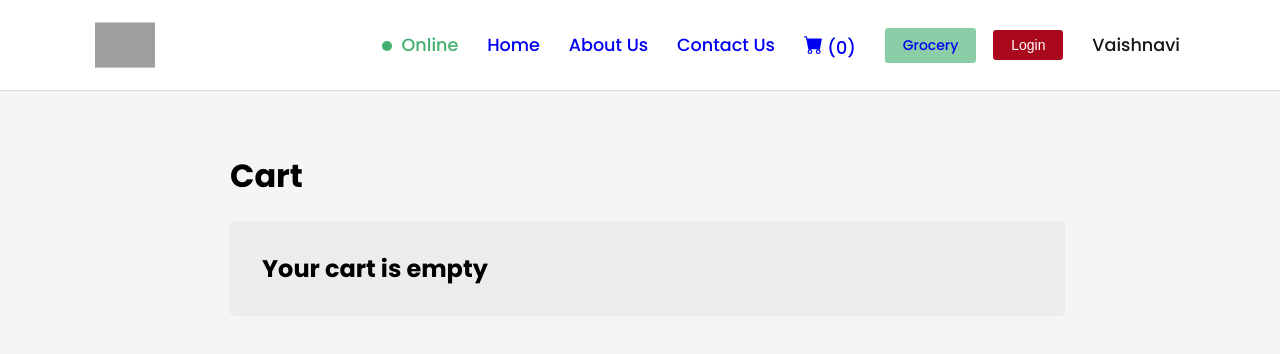
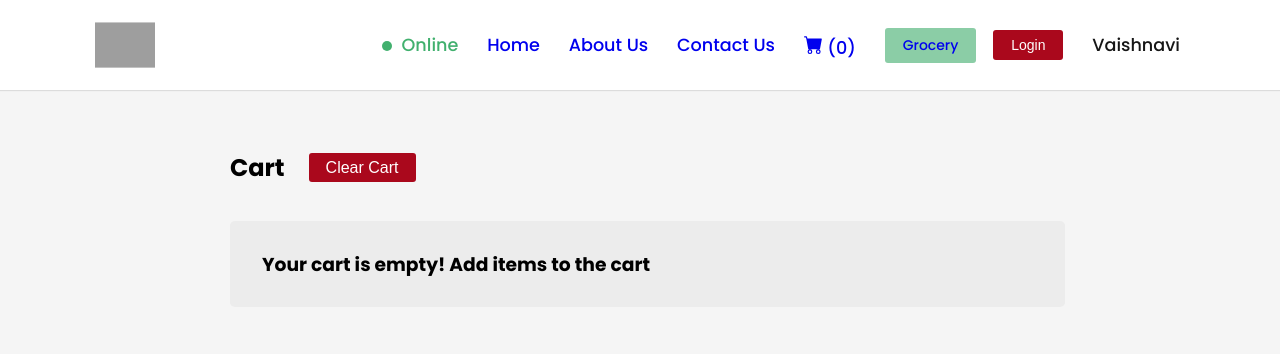
Before and after one commit to vaishnavishelke2021/NAMASTE-REACT-COURSE, a React (Create React App) app: page /cart in a window 1280 px wide. Shown: the top 354 px of the page. Built offline with nearby package versions, Linux system fonts and the light colour scheme; grey boxes are pictures that could not be loaded.

Commit message:
updated cart component

```diff
--- a/src/Components/Cart.css
+++ b/src/Components/Cart.css
@@ -9,3 +9,23 @@
     margin: 1rem auto;
     border-radius: 5px;
 }
+
+.itemHeader{
+    display: flex;
+    align-items: center;
+    gap: 1.5rem;
+}
+
+.clearCartBtn{
+    border: none;
+    outline: none;
+    border-radius: 3px;
+    background-color: #aa081c;
+    color: white;
+    font-size: 16px;
+    padding: 8px 17px;
+    height: 1.8rem;
+    display: flex;
+    align-items: center;
+    justify-content: center;
+}
--- a/src/Components/Cart.js
+++ b/src/Components/Cart.js
@@ -1,16 +1,24 @@
-import { useSelector } from "react-redux";
+import { useDispatch, useSelector } from "react-redux";
 import "./Cart.css";
 import ItemList from "./ItemList";
+import { clearCart } from "../utils/cartSlice";
 
 const Cart = () => {
   const cartItem = useSelector((store) => store.cart.items);
-  const isEmptyCart = cartItem.length === 0;
+
+  const dispatch = useDispatch();
+  const handleClearcart = ()=>{
+    dispatch(clearCart());
+  }
 
   return (
     <div className="cartContainer">
-      <h1>Cart</h1>
+      <div className="itemHeader">
+      <h2>Cart</h2>
+      <button className="clearCartBtn" onClick={handleClearcart}>Clear Cart</button>
+      </div>
       <div className="itemsContainer">
-        {isEmptyCart && <h2>Your cart is empty</h2>}
+        {cartItem.length === 0 && <h3>Your cart is empty! Add items to the cart</h3>}
         <ItemList items={cartItem} />
       </div>
     </div>
```
